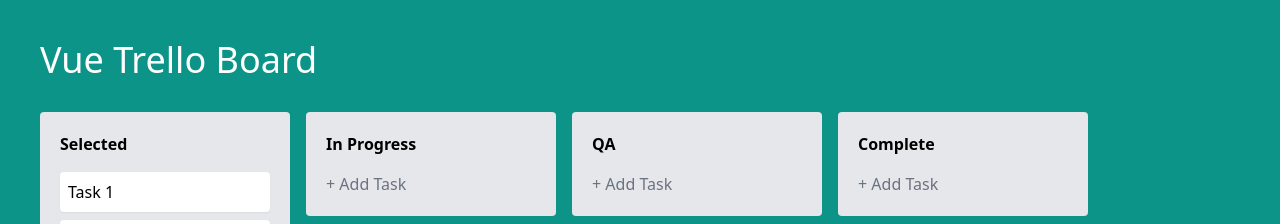
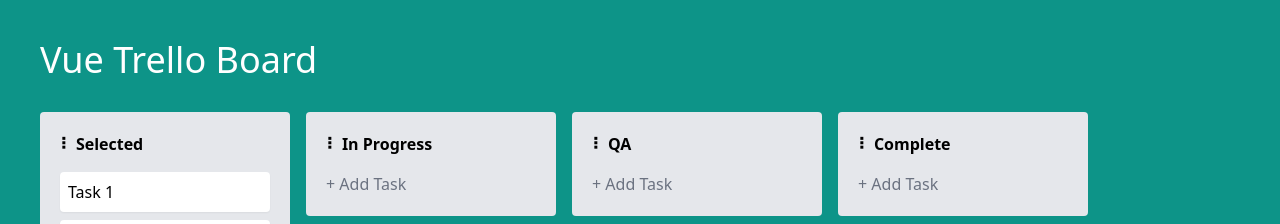
Before and after one commit to YushuaiLI/vue-trello-dnd, a Vue app: page / in a window 1280 px wide. Shown: the top 224 px of the page. Built offline with nearby package versions, Linux system fonts and the light colour scheme.

Commit message:
create handle for dragging

```diff
--- a/src/App.vue
+++ b/src/App.vue
@@ -3,7 +3,7 @@
 </script>
 
 <template>
-  <div class="p-10 h-[100vh] bg-teal-600 overflow-auto">
+  <div class="p-10 min-h-[100vh] bg-teal-600 overflow-auto">
     <h1 class="text-4xl text-white">Vue Trello Board</h1>
     <TrelloBoard />
   </div>
--- a/src/components/TrelloBoard.vue
+++ b/src/components/TrelloBoard.vue
@@ -4,6 +4,9 @@
 import { computed, ref } from "vue";
 import Draggable from "vuedraggable";
 import type { Column } from "@/types";
+import { DRAG_HANDLE_CLASS } from "@/constants/ui";
+
+type DraggableItem = { element: Column };
 
 const store = useBoardStore();
 const isDragging = ref(false);
@@ -20,14 +23,16 @@
 
 <template>
   <Draggable
+    :animation="250"
+    :handle="'.' + DRAG_HANDLE_CLASS"
+    @end="isDragging = false"
+    @start="isDragging = true"
+    class="flex gap-4 overflow-x-auto items-start py-8"
+    group="columns"
+    item-key="id"
     v-model="proxiedColumns"
-    group="columns"
-    @start="isDragging = true"
-    @end="isDragging = false"
-    item-key="id"
-    class="flex gap-4 overflow-x-auto items-start py-8"
   >
-    <template #item="{ element: column }: { element: Column }">
+    <template #item="{ element: column }: DraggableItem">
       <TrelloBoardColumn
         :column="column"
         @task:created="store.addTaskToColumn"
--- a/src/components/TrelloBoardColumn.vue
+++ b/src/components/TrelloBoardColumn.vue
@@ -3,6 +3,7 @@
 import { nextTick, ref } from "vue";
 import TrelloBoardTask from "./TrelloBoardTask.vue";
 import { onClickOutside } from "@vueuse/core";
+import { DRAG_HANDLE_CLASS } from "@/constants/ui";
 
 defineProps<{ column: Column }>();
 
@@ -39,6 +40,7 @@
 <template>
   <div class="bg-gray-200 p-5 rounded min-w-[250px]">
     <header class="font-bold mb-4">
+      <span :class="DRAG_HANDLE_CLASS" class="cursor-move">⠇</span>
       {{ column.title }}
     </header>
     <TrelloBoardTask
--- a/src/components/TrelloBoardTask.vue
+++ b/src/components/TrelloBoardTask.vue
@@ -5,11 +5,6 @@
   task: Task;
   columnId: Column["id"];
 }>();
-
-// defineEmits<{
-//   (e: "drag:start"): void;
-//   (e: "drag:end"): void;
-// }>();
 </script>
 
 <template>
--- /dev/null
+++ b/src/constants/ui.ts
@@ -0,0 +1 @@
+export const DRAG_HANDLE_CLASS = "drag-handle";
```
